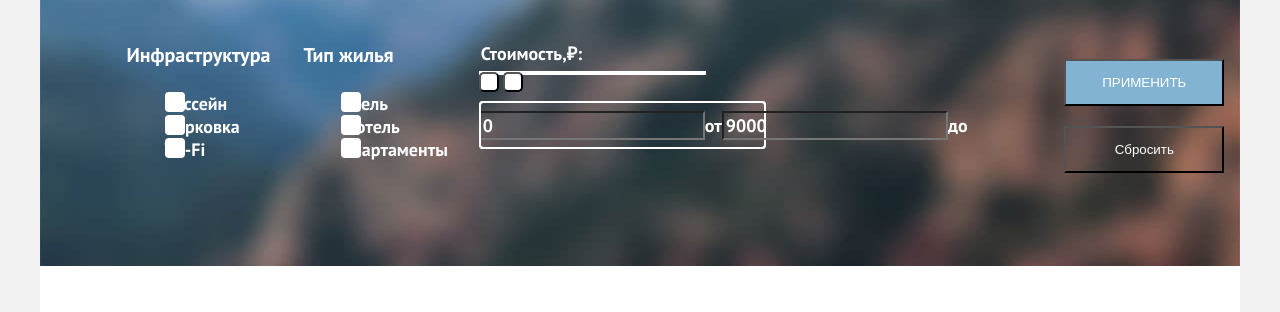
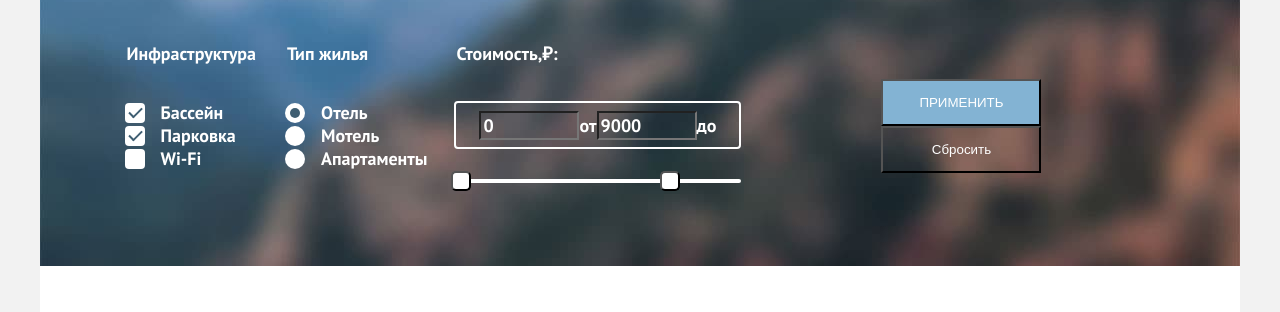
Before and after one commit to htmlacademy-htmlcss/1932299-sedona-33, a plain HTML site: page 8/catalog.html in a window 1280 px wide. Shown: the part 212-524 px from the top of the page. Drawn offline with Linux system fonts and the light colour scheme.

Commit message:
:heavy_check_mark: Сборка #8

```diff
--- a/8/catalog.html
+++ b/8/catalog.html
@@ -65,9 +65,9 @@
         <section class="catalog">
           <h2 class="visually-hidden">Фильтры.</h2>
           <form class="catalog-filter" action="https://echo.htmlacademy.ru" method="get">
-            <fieldset class="catalog-filter-infastructure">
-              <legend class="infrastructure-name">Инфраструктура</legend>
-              <ul class="infrastructure-chekbox-list">
+            <fieldset class="catalog-filter-group">
+              <legend class="catalog-filter-title">Инфраструктура</legend>
+              <ul class="catalog-filter-list">
                 <li class="catalog-filter-item">
                   <label class="control">
                     <input class="visually-hidden control-input" type="checkbox" name="swinning-pool" checked />
@@ -97,9 +97,9 @@
                 </li>
               </ul>
             </fieldset>
-            <fieldset class="catalog-filter type-housing">
-              <legend class="type-housing-name">Тип жилья</legend>
-              <ul class="type-housing-list">
+            <fieldset class="catalog-filter-group">
+              <legend class="catalog-filter-title">Тип жилья</legend>
+              <ul class="catalog-filter-list">
                 <li class="catalog-filter-item">
                   <label class="control">
                     <input class="visually-hidden control-input" type="radio" name="type" value="hotel" checked />
@@ -129,8 +129,8 @@
                 </li>
               </ul>
             </fieldset>
-            <fieldset class="catalog-filter field-price">
-              <legend class="price-range">Стоимость,₽:</legend>
+            <fieldset class="catalog-filter-group">
+              <legend class="catalog-filter-title">Стоимость,₽:</legend>
               <div class="range-wrapper-inputs">
                 <label class="catalog-filter-label"></label>
                 <input class="range-input" id="range-field" type="number" value="0" name="min-price">от
@@ -138,7 +138,7 @@
                 <input class="range-input" id="range-field" type="number" value="9000" name="max-price">до
               </div>
               <div class="range-scale">
-                <div class="range-bar" style="left: 20px; width: 227px">
+                <div class="range-bar" style="left: 0px; width: 227px">
                   <button class="range-toggle toggle-min">
                     <span class="visually-hidden">Изменить минимальную цену.</span>
                   </button>
--- a/8/styles/styles.css
+++ b/8/styles/styles.css
@@ -527,6 +527,46 @@ body {
   width: 115px;
 }
 
+.modal-container {
+  position: fixed;
+  top: 0;
+  left: 0;
+  display: flex;
+  width: 100%;
+  height: 100%;
+  background-color: rgba(242, 242, 242, 1)
+}
+
+.modal-container-close {
+  display: none;
+}
+
+.modal {
+  position: relative;
+  margin: auto;
+  padding: 40px;
+  background-color: #ffffff;
+}
+
+.modal-auth {
+  width: 715px;
+}
+
+.modal-close-button {
+  position: absolute;
+  padding: 0;
+  top: 0;
+  right: 0;
+  width: 56px;
+  height: 44px;
+  background-color: #ffffff;
+  border: none;
+  background-image: url("../images/close.svg");
+  background-repeat: no-repeat;
+  background-position: center;
+  cursor: pointer;
+}
+
 .body {
   margin: 0 auto;
   display: flex;
@@ -590,42 +630,27 @@ body {
   border: none;
 }
 
-.range-wrapper-inputs {
-  display: flex;
-  align-items: center;
-}
-
-.catalog-filter-label {
-  position: absolute;
-  width: 287px;
-  height: 48px;
-  box-sizing: border-box;
-  border: 2px solid #FFFFFF;
-  border-radius: 4px;
-}
-
-.range-input {
-  position: relative;
-  display: block;
-  font: inherit;
-  text-align: left;
-  background-color: transparent;
-  color: #FFFFFF;
+.catalog-filter-title {
+  margin: 0;
+  margin-bottom: 30px;
 }
 
 .range-scale {
-  position: absolute;
+  position: relative;
   height: 4px;
+  margin-bottom: 16px;
   background-color: #FFFFFF;
   border-radius: 4px;
 }
 
 .range-bar {
+  position: absolute;
   height: 4px;
   background-color: #FFFFFF;
 }
 
 .range-toggle {
+  position: absolute;
   width: 20px;
   height: 20px;
   background: #ffffff;
@@ -635,25 +660,56 @@ body {
 
 .toggle-min {
   top: -8px;
-  right: -10px;
+  right: 210px;
 }
 
 .toggle-max {
   top: -8px;
-  right: -10px;
+  right: 1px;
+}
+
+.range-wrapper-inputs {
+  display: flex;
+  box-sizing: border-box;
+  align-items: center;
+  justify-content: center;
+  width: 287px;
+  height: 48px;
+  margin: 0;
+  margin-bottom: 30px;
+  border: 2px solid #FFFFFF;
+  border-radius: 4px;
+}
+
+.catalog-filter-label {
+  display: flex;
+  border-radius: 4px;
+}
+
+.range-input {
+  box-sizing: border-box;
+  width: 100px;
+  font: inherit;
+  text-align: left;
+  background-color: transparent;
+  color: #FFFFFF;
+}
+
+.range-input::-webkit-outer-spin-button,
+.range-input::-webkit-inner-spin-button {
+  appearance: none;
+  margin: 0;
 }
 
 .buttons-catalog {
   display: flex;
-  flex-wrap: wrap;
-  margin: 0;
-  margin-left: 81px;
-  align-content: center;
+  flex-direction: column;
+  margin: 0 auto;
+  justify-content: center;
 }
 
 .button-apply {
   width: 160px;
-  margin-bottom: 20px;
   padding: 14px;
   align-content: center;
   text-transform: uppercase;
@@ -670,7 +726,13 @@ body {
   color: #FFFFFF;
 }
 
-.catalog-filter-infastructure {
+.catalog-filter-list {
+  margin: auto;
+  padding: 0;
+  list-style: none;
+}
+
+.catalog-filter-group {
   margin: 0;
   border: none;
 }
@@ -682,27 +744,63 @@ body {
   color: #FFFFFF;
 }
 
-.infrastructure-chekbox-list {
-  list-style: none;
+.control {
+  position: relative;
+  display: block;
+  padding-left: 36px;
+}
+
+.control-input[input="checkbox"]:checked+.control-mark {
+  background-image: url(../images/check-mark.svg);
+  background-repeat: no-repeat;
+  background-position: center;
+}
+
+.control-input[type="checkbox"]:checked+.control-mark::before {
+  position: absolute;
+  top: 11px;
+  left: 3px;
+  width: 7px;
+  height: 2px;
+  background-color: #3F5E72;
+  content: "";
+  transform: rotate(45deg);
+}
+
+.control-input[type="checkbox"]:checked+.control-mark::after {
+  position: absolute;
+  top: 9px;
+  left: 6px;
+  width: 13px;
+  height: 2px;
+  background-color: #3F5E72;
+  content: "";
+  transform: rotate(-45deg);
 }
 
 .control-mark {
   position: absolute;
+  top: 2px;
+  left: 0px;
   width: 20px;
   height: 20px;
-  background-color: #FFFFFF;
+  background-color: #ffffff;
   border-radius: 4px;
 }
 
-.type-housing-list {
-  list-style: none;
+.control-input[type="radio"]+.control-mark {
+  border-radius: 50%;
 }
 
-.type-housing-name {
-  font-weight: 700;
-  font-size: 20px;
-  line-height: 26px;
-  color: #FFFFFF;
+.control-input[type="radio"]:checked+.control-mark::before {
+  position: absolute;
+  top: 5px;
+  left: 5px;
+  width: 10px;
+  height: 10px;
+  background-color: #3F5E72;
+  border-radius: 50%;
+  content: "";
 }
 
 .submit {
@@ -729,6 +827,10 @@ body {
   height: 48px;
   border: 2px solid #E6E6E6;
   box-sizing: border-box;
+  background-image: url("../images/arrow.svg");
+  background-repeat: no-repeat;
+  background-position: right 20px center;
+  appearance: none;
   border-radius: 4px;
 }
 
@@ -911,6 +1013,13 @@ body {
   padding-bottom: 4px;
 }
 
+.select-control-number {
+  background-image: url("../images/arrow.svg");
+  background-repeat: no-repeat;
+  background-position: right 20px center;
+  appearance: none;
+}
+
 .pagination-item {
   display: flex;
   width: 55px;
```
Also changed, not shown: 8/index.html (+9 -1 lines), 8/images/arrow.svg (added), 8/images/check-mark.svg (added), 8/images/close.svg (added).
